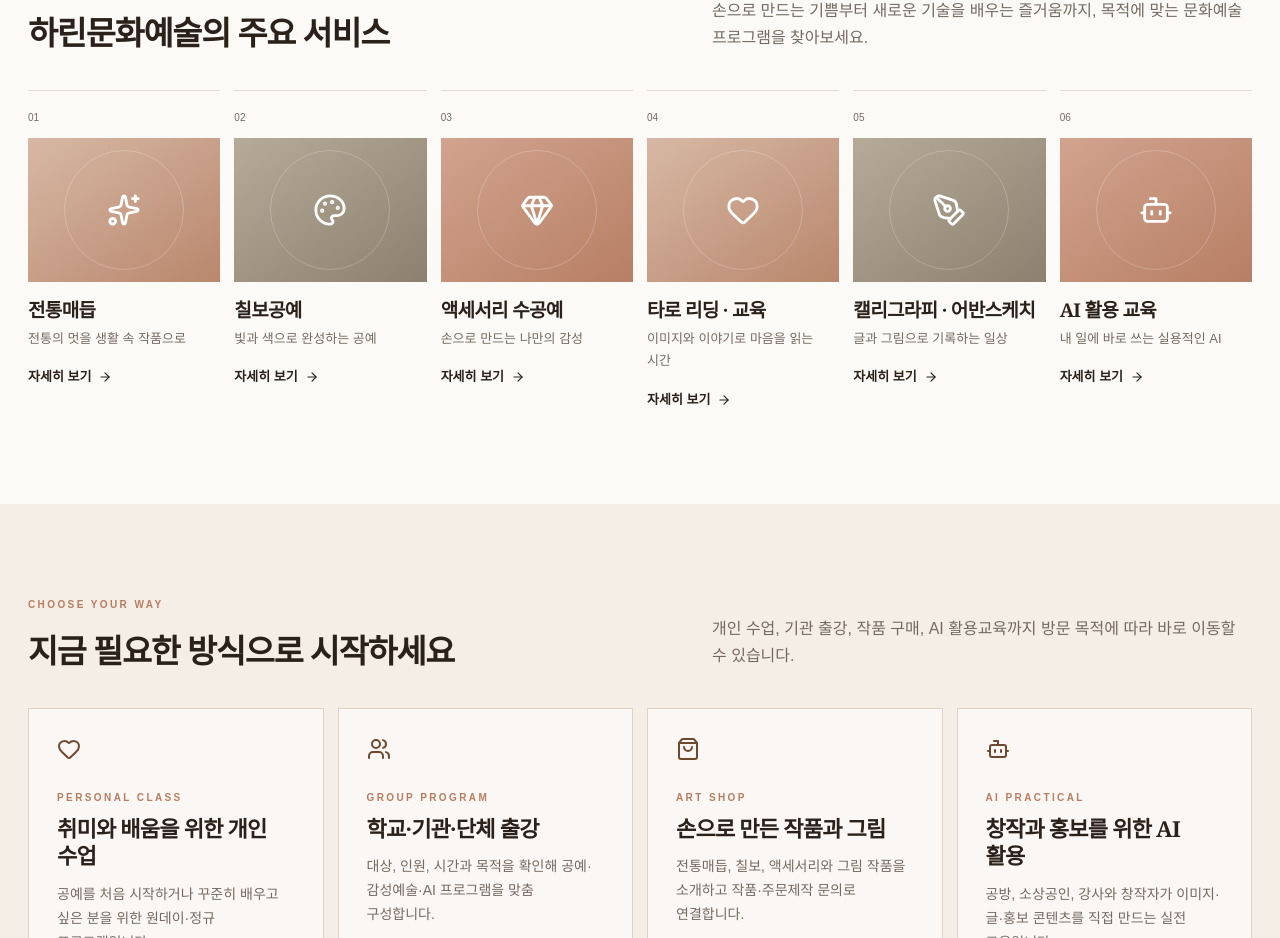
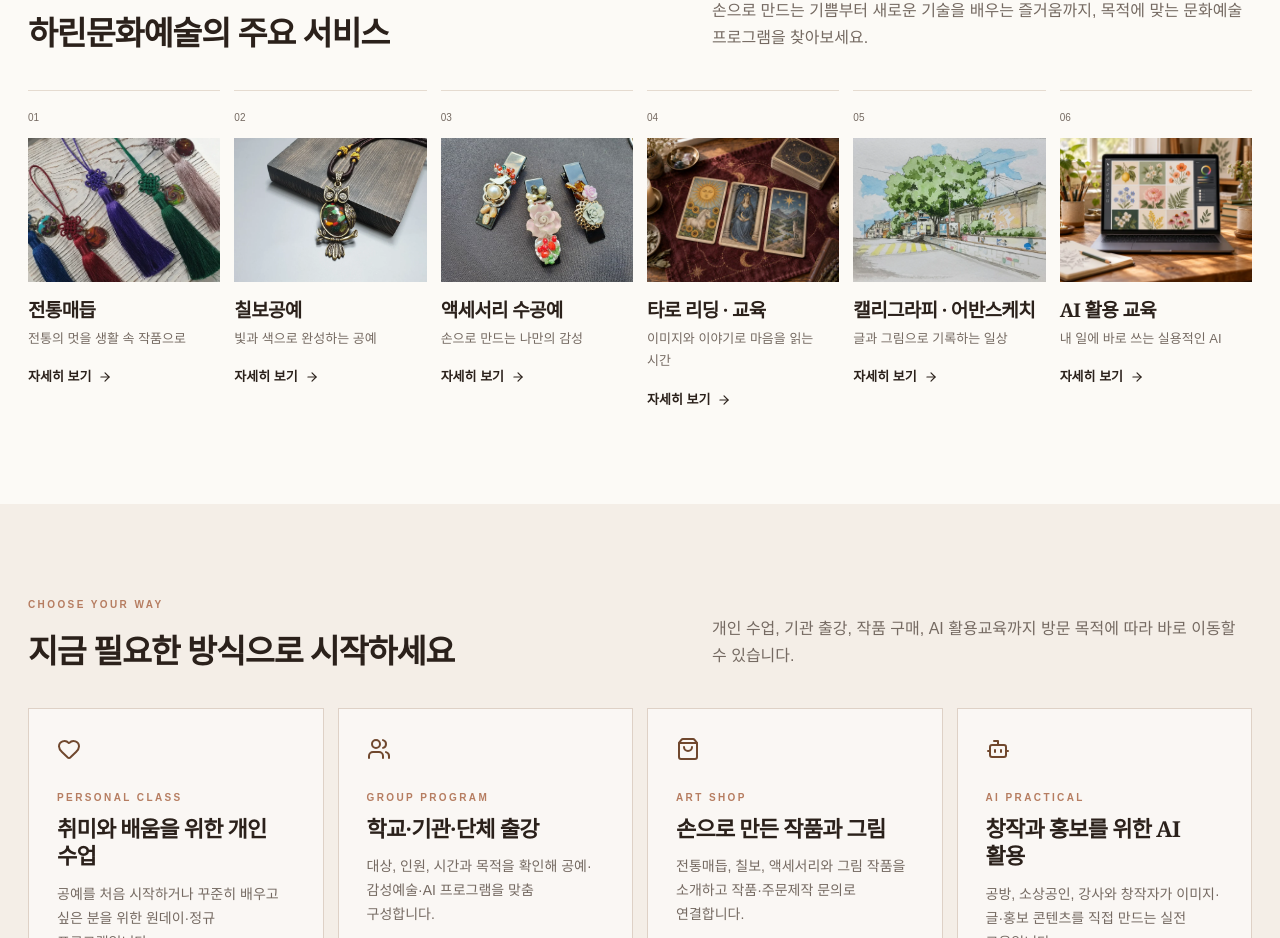
Before and after one commit to harinstudio26/harinart, a Next.js app: page / in a window 1280 px wide. Shown: the part 819-1757 px from the top of the page. Built offline with nearby package versions, Linux system fonts and the light colour scheme.

Commit message:
Replace main service icons with artwork and service images

```diff
--- a/app/page.tsx
+++ b/app/page.tsx
@@ -1,14 +1,16 @@
 import Link from 'next/link';
-import { ArrowRight, Bot, Gem, Heart, Palette, PenTool, ShoppingBag, Sparkles, Users } from 'lucide-react';
+import Image from 'next/image';
+import styles from './services.module.css';
+import { ArrowRight, Bot, Heart, Palette, ShoppingBag, Sparkles, Users } from 'lucide-react';
 import { products } from './shop/data';
 
 const services = [
-  {name:'전통매듭',desc:'전통의 멋을 생활 속 작품으로',href:'/craft',no:'01',Icon:Sparkles},
-  {name:'칠보공예',desc:'빛과 색으로 완성하는 공예',href:'/craft',no:'02',Icon:Palette},
-  {name:'액세서리 수공예',desc:'손으로 만드는 나만의 감성',href:'/craft',no:'03',Icon:Gem},
-  {name:'타로 리딩 · 교육',desc:'이미지와 이야기로 마음을 읽는 시간',href:'/healing-art',no:'04',Icon:Heart},
-  {name:'캘리그라피 · 어반스케치',desc:'글과 그림으로 기록하는 일상',href:'/healing-art',no:'05',Icon:PenTool},
-  {name:'AI 활용 교육',desc:'내 일에 바로 쓰는 실용적인 AI',href:'/ai-class',no:'06',Icon:Bot},
+  {name:'전통매듭',desc:'전통의 멋을 생활 속 작품으로',href:'/craft',no:'01',image:'/images/real/knot-03.webp',alt:'하린문화예술 전통매듭 작품'},
+  {name:'칠보공예',desc:'빛과 색으로 완성하는 공예',href:'/craft',no:'02',image:'/images/real/enamel-02.webp',alt:'하린문화예술 칠보공예 작품'},
+  {name:'액세서리 수공예',desc:'손으로 만드는 나만의 감성',href:'/craft',no:'03',image:'/images/blog/gemstone-hairpin-1.jpg',alt:'꽃과 원석으로 장식한 수공예 헤어핀'},
+  {name:'타로 리딩 · 교육',desc:'이미지와 이야기로 마음을 읽는 시간',href:'/healing-art',no:'04',image:'/images/services/tarot.webp',alt:'타로 카드와 덱을 담은 소개용 AI 이미지'},
+  {name:'캘리그라피 · 어반스케치',desc:'글과 그림으로 기록하는 일상',href:'/healing-art',no:'05',image:'/images/real/urban-01.webp',alt:'하린문화예술 어반스케치 작품'},
+  {name:'AI 활용 교육',desc:'내 일에 바로 쓰는 실용적인 AI',href:'/ai-class',no:'06',image:'/images/services/ai.webp',alt:'노트북으로 창작하는 작업 공간을 담은 소개용 AI 이미지'},
 ];
 
 const purposeCards = [
@@ -46,7 +48,7 @@ export default function Home(){return <>
 
   <section className="section">
     <div className="section-head"><div><p className="eyebrow">WHAT WE DO</p><h2>하린문화예술의 주요 서비스</h2></div><p>손으로 만드는 기쁨부터 새로운 기술을 배우는 즐거움까지, 목적에 맞는 문화예술 프로그램을 찾아보세요.</p></div>
-    <div className="service-grid">{services.map(({name,desc,href,no,Icon})=><Link href={href} className="service-card" key={name}><span>{no}</span><div className={'card-art art-'+no}><Icon size={34}/></div><h3>{name}</h3><p>{desc}</p><b>자세히 보기 <ArrowRight size={14}/></b></Link>)}</div>
+    <div className="service-grid">{services.map(({name,desc,href,no,image,alt})=><Link href={href} className="service-card" key={name}><span>{no}</span><div className={styles.image}><Image src={image} alt={alt} fill sizes="(max-width: 520px) calc(100vw - 40px), (max-width: 760px) calc((100vw - 52px) / 2), (max-width: 1100px) calc((100vw - 84px) / 3), 200px"/></div><h3>{name}</h3><p>{desc}</p><b>자세히 보기 <ArrowRight size={14}/></b></Link>)}</div>
   </section>
 
   <section className="soft section">
--- /dev/null
+++ b/app/services.module.css
@@ -0,0 +1,4 @@
+.image { position: relative; aspect-ratio: 4 / 3; margin: 9px 0 17px; overflow: hidden; background: var(--surface); }
+.image img { object-fit: cover; object-position: center; transition: transform .25s ease; }
+a:hover .image img { transform: scale(1.035); }
+@media (prefers-reduced-motion: reduce) { .image img { transition: none; } }
```
Also changed, not shown: public/images/services/ai.webp (added), public/images/services/tarot.webp (added).
